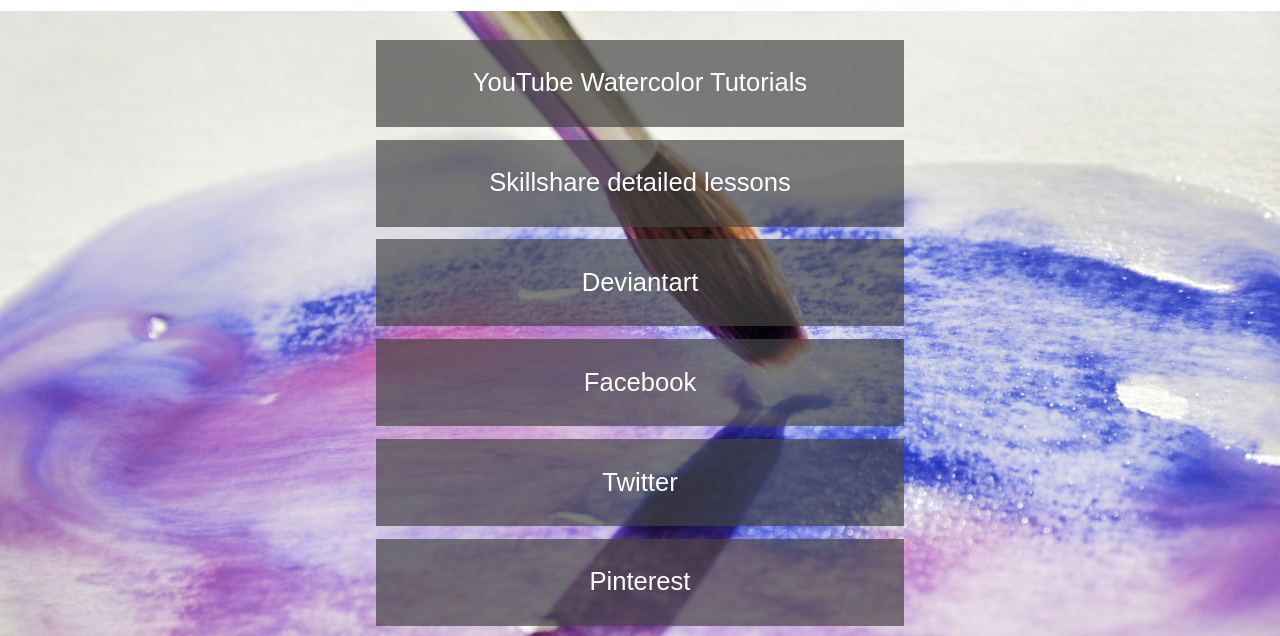
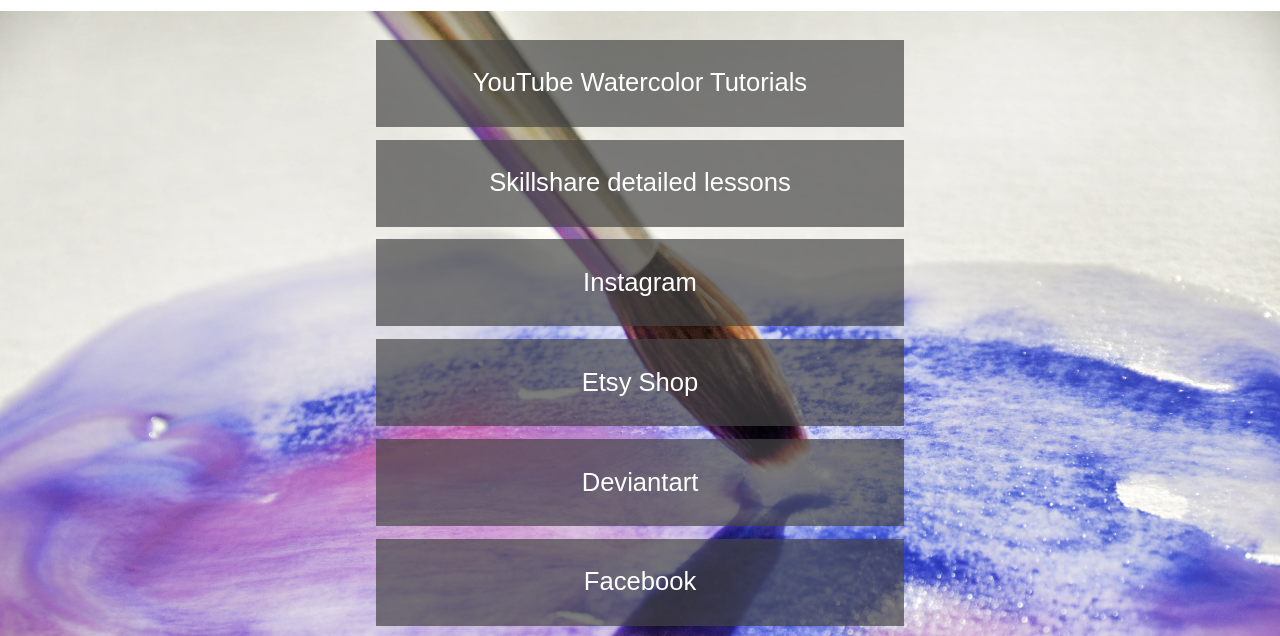
Before and after one commit to bramcordie/belivart, a plain HTML site: page index.html in a window 1280 px wide. Shown: the part 124-760 px from the top of the page. Drawn offline with Linux system fonts and the light colour scheme.

Commit message:
Add Instagram and Etsy links

```diff
--- a/index.html
+++ b/index.html
@@ -26,6 +26,12 @@
         <a href="https://www.skillshare.com/user/magicalwatercolor-evgenia">Skillshare detailed lessons</a>
       </li>
       <li>
+        <a href="https://www.instagram.com/magical.watercolor/">Instagram</a>
+      </li>
+      <li>
+        <a href="https://www.etsy.com/shop/MagicalWatercolorBE">Etsy Shop</a>
+      </li>
+      <li>
         <a href="https://www.deviantart.com/magicalwatercolor/">Deviantart</a>
       </li>
       <li>
```
